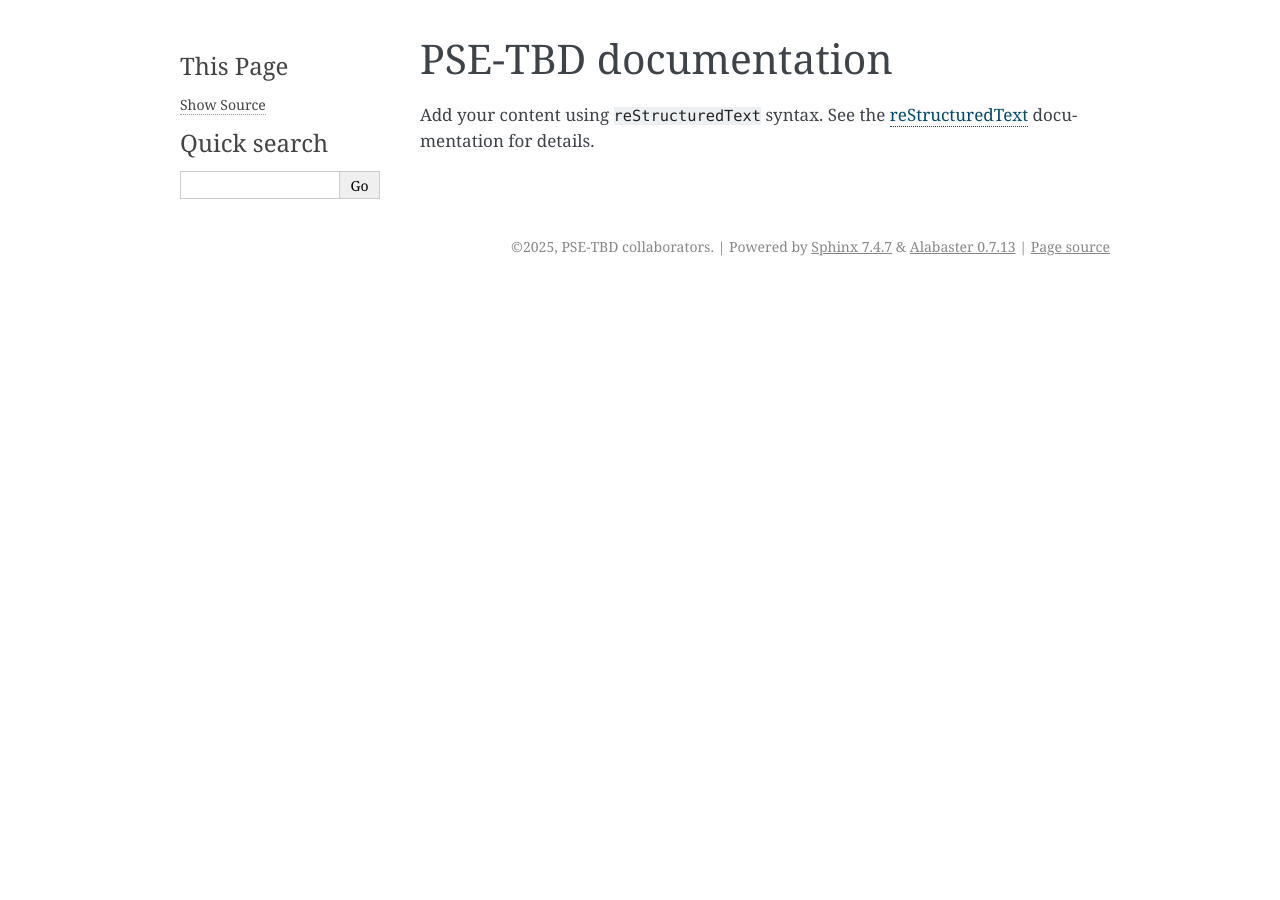
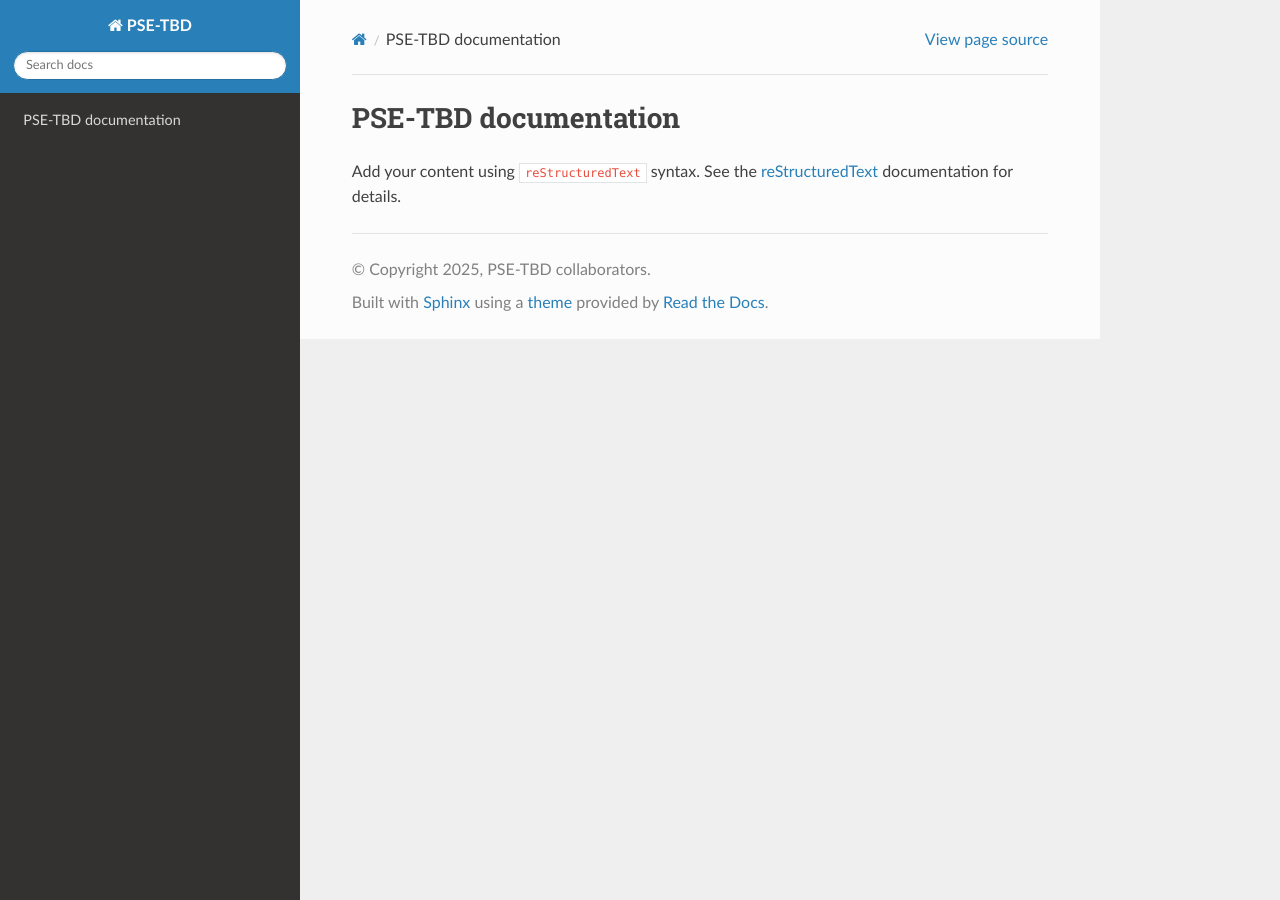
Before and after one commit to lbianchi-lbl/rtd-3, a Sphinx documentation site: the page built from docs/index.rst, in a window 1280 px wide. Built offline with Sphinx 7.4.7 and the Read the Docs theme 3.1.0, drawn with Linux system fonts in a browser that asks for light colours.

Commit message:
Switch theme to sphinx_rtd_theme

```diff
--- a/docs/conf.py
+++ b/docs/conf.py
@@ -9,7 +9,7 @@
 project = 'PSE-TBD'
 copyright = '2025, PSE-TBD collaborators'
 author = 'PSE-TBD collaborators'
-release = 'v0.1.0'
+release = '25.2.7'
 
 # -- General configuration ---------------------------------------------------
 # https://www.sphinx-doc.org/en/master/usage/configuration.html#general-configuration
@@ -24,5 +24,5 @@ exclude_patterns = ['_build', 'Thumbs.db', '.DS_Store']
 # -- Options for HTML output -------------------------------------------------
 # https://www.sphinx-doc.org/en/master/usage/configuration.html#options-for-html-output
 
-html_theme = 'alabaster'
+html_theme = 'sphinx_rtd_theme'
 html_static_path = ['_static']
--- /dev/null
+++ b/requirements.txt
@@ -0,0 +1,2 @@
+sphinx
+sphinx_rtd_theme
```
Also changed, not shown: .readthedocs.yaml.
